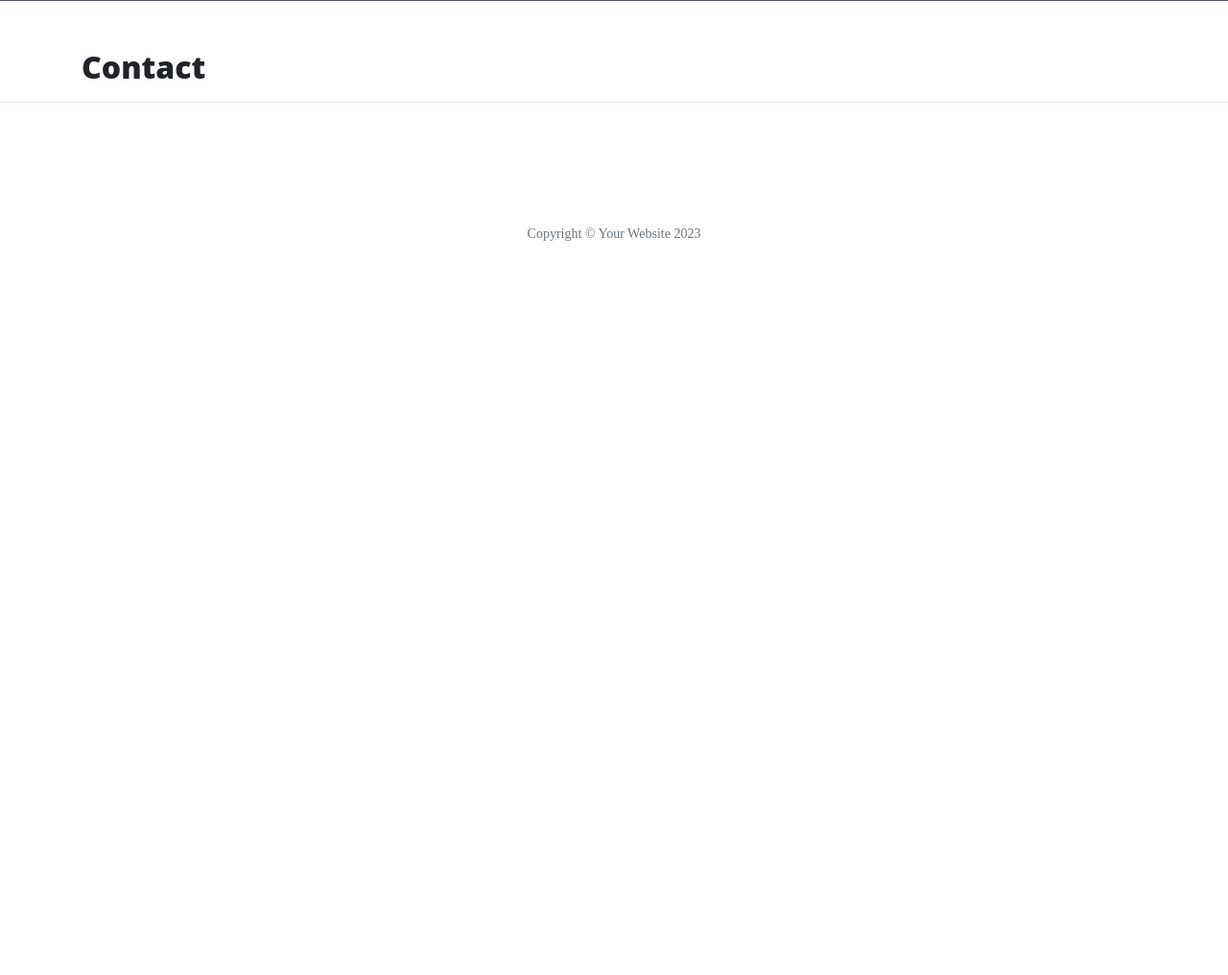
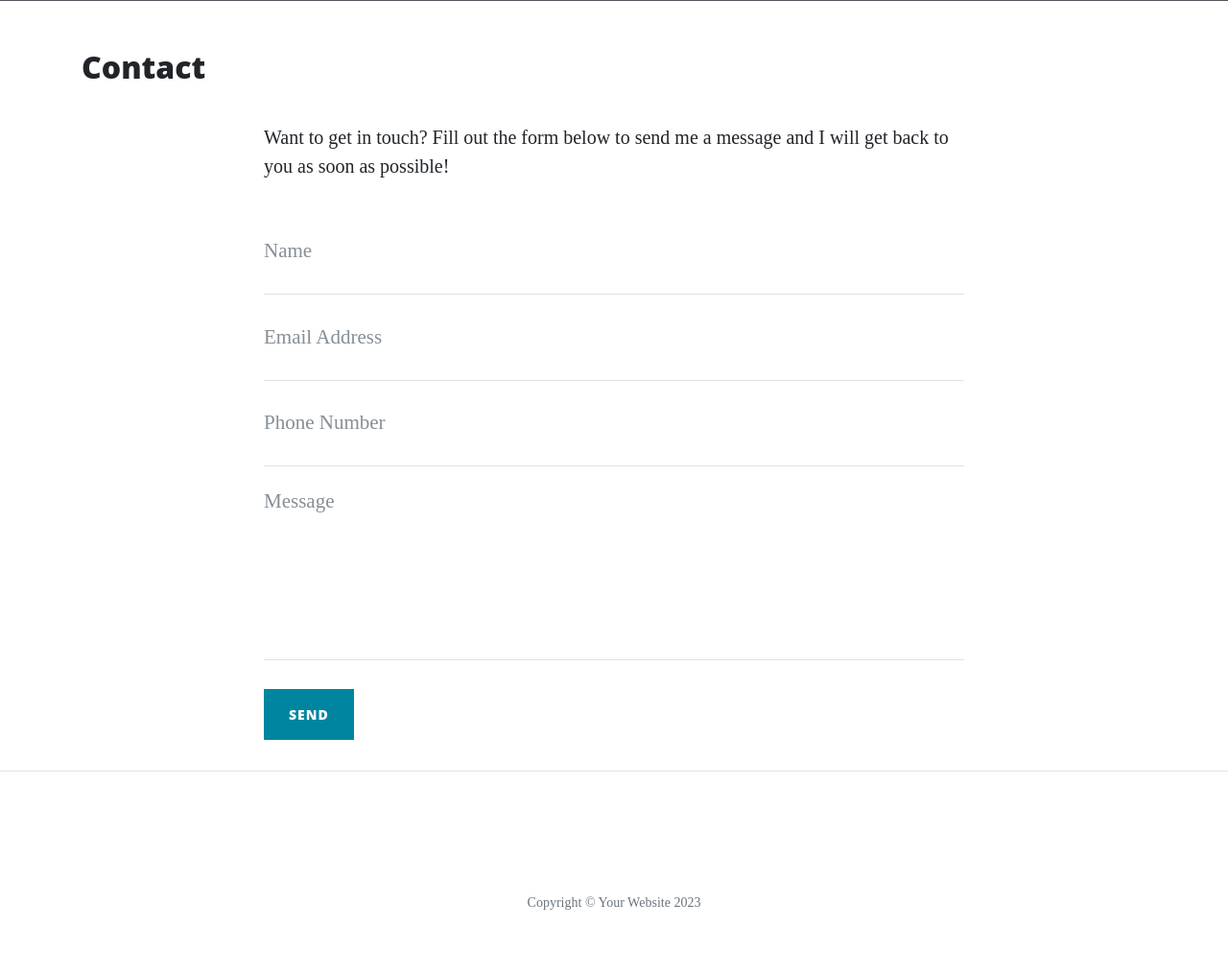
Before and after one commit to ofemiashiru/thorin-flask-app, a Flask app: page /contact in a window 1280 px wide. Shown: the part 627-1643 px from the top of the page at 96% size. Before the commit the page ends 878 px from the top, so only its background shows below. Run offline with Flask 3, Linux system fonts and the light colour scheme; some libraries are stand-ins or nearby versions.

Commit message:
allow form to send data to back end with imported request module from flask

```diff
--- a/run.py
+++ b/run.py
@@ -6,7 +6,10 @@ import json
 
 # import the Flask class
 # render template() function allows us to render data to a HTML file
-from flask import Flask, render_template
+
+# the request module will handle the type of method we use (GET or POST) and it
+# will also contain our form object when we post it
+from flask import Flask, render_template, request
 
 
 # creating an instance of the Flask class and calling it app.
@@ -70,9 +73,30 @@ def about_character(character_name):
 
     return render_template('character.html', character=character)
 
+# in order for our route to handle get and post requests we have to specify
+# these methods as a spearate kwargs argument below
 
-@app.route('/contact')
+
+@app.route('/contact', methods=['GET', 'POST'])
 def contact():
+    # this wiil check if the method is a POST or GET. if it is a POST it will
+    # action the below
+    if request.method == 'POST':
+
+        # request.form is returned and because this is a dictionary, we can
+        # actually use a standard Python method (.get()) of accessing the keys
+        # for that dictionary. If I print(request.form.get("name")), this will
+        # allow us to get the'name' value from our form.
+        print(request.form.get('name'))
+
+        # we can also access data from the reqeust.form object with square
+        # notation.
+        print(request.form['email'])
+
+        # the main difference between the above ways of getting information
+        # from the dictionary is that the get.() method will return None if
+        # there is no matching key where as the square notation method will
+        # throw an exception if the key is not mataching
     return render_template('contact.html', page_title='Contact')
 
 
--- a/templates/contact.html
+++ b/templates/contact.html
@@ -3,4 +3,54 @@
 <h2>{{ page_title }}</h2>
 <!-- This text is being sent from the server side to the client side -->
 <!-- Remember double curly bracketts is an expression that will display something on the page -->
+
+
+<div class="row">
+    <div class="col-lg-8 col-md-10 mx-auto">
+        <p>Want to get in touch? Fill out the form below to send me a message and I will get back to you as soon as
+            possible!
+        </p>
+
+        <!-- We must make sure to add name attributes for each of our inputs as this is the way that python will reference it -->
+        <form method="POST" name="sentMessage" id="contactForm" novalidate>
+            <div class="control-group">
+                <div class="form-group floating-label-form-group controls">
+                    <label>Name</label>
+                    <input type="text" name="name" class="form-control" placeholder="Name" id="name" required
+                        data-validation-required-message="Please enter your name.">
+                    <p class="help-block text-danger"></p>
+                </div>
+            </div>
+            <div class="control-group">
+                <div class="form-group floating-label-form-group controls">
+                    <label>Email Address</label>
+                    <input type="email" name="email" class="form-control" placeholder="Email Address" id="email"
+                        required data-validation-required-message="Please enter your email address.">
+                    <p class="help-block text-danger"></p>
+                </div>
+            </div>
+            <div class="control-group">
+                <div class="form-group col-xs-12 floating-label-form-group controls">
+                    <label>Phone Number</label>
+                    <input type="tel" name="phone" class="form-control" placeholder="Phone Number" id="phone" required
+                        data-validation-required-message="Please enter your phone number.">
+                    <p class="help-block text-danger"></p>
+                </div>
+            </div>
+            <div class="control-group">
+                <div class="form-group floating-label-form-group controls">
+                    <label>Message</label>
+                    <textarea rows="5" name="message" class="form-control" placeholder="Message" id="message" required
+                        data-validation-required-message="Please enter a message."></textarea>
+                    <p class="help-block text-danger"></p>
+                </div>
+            </div>
+            <br>
+            <div id="success"></div>
+            <div class="form-group">
+                <button type="submit" class="btn btn-primary" id="sendMessageButton">Send</button>
+            </div>
+        </form>
+    </div>
+</div>
 {% endblock %}
```
